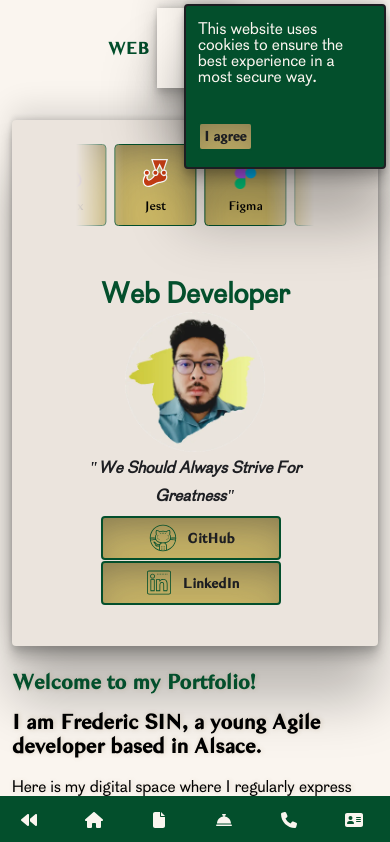
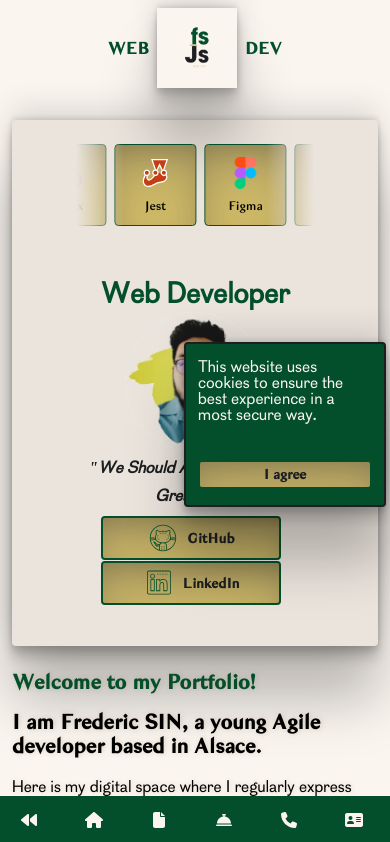
Before and after one commit to UdotBdot/Openclassrooms_P12_Portfolio, a React (Vite) app: page /home in a window 390 px wide. Shown: the top 842 px of the page. Built offline with nearby package versions, Linux system fonts and the light colour scheme; no server answers.

Commit message:
ADD: Responsive cookie

```diff
--- a/src/components/cookie/Cookie.jsx
+++ b/src/components/cookie/Cookie.jsx
@@ -2,9 +2,6 @@ import React from 'react'
 import './cookie.scss'
 
 function Cookie() {
-    const setCookie = () => {
-        document.cookie="NID=513=ChhdvHQO3zXDpdDGYJjdUvA5sonbjNdTs5E_YDnFiih6ty7okq2soahHtfmSj03s3DtOPc3LHo9wN79L8SfHDmiHRY5HkLjENgwg7Xpwl2sSigzjgYSYkRVAbqHt55c70CqHbQjQPewGjngt37BBb1Ktt_8mCpa367g6vbA5SgWhD7QP6xIqcIyrUKYHsiTk_4yPFPXLH0y2Y92Idt0gzfMtoAyPam1N13To; Secure; Path=/; SameSite=None; Partitioned;"
-    }
   return (
     <>
     <div className='border-radius' id="cookies">
@@ -12,7 +9,7 @@ function Cookie() {
             <div className="cookies__subcontainers">
                 <div className="cookie">
                     <p className='margin-4'>This website uses cookies to ensure the best experience in a most secure way.</p>
-                    <button onClick={setCookie} className='border-radius cookie__btn margin-4' id='form-btn'>I agree</button>
+                    <button className='border-radius cookie__btn margin-4' id='form-btn'>I agree</button>
                 </div>
             </div>
         </div>
--- a/src/components/cookie/cookie.scss
+++ b/src/components/cookie/cookie.scss
@@ -1,6 +1,7 @@
 @import 'src/index.scss';
 
 #cookies {
+    z-index: 100;
     box-sizing: border-box;
     padding: 12px;
    position: fixed;
@@ -14,9 +15,17 @@
    box-shadow: $main-shadow;
    .cookie {
     color: $primary-color;
+    display: flex;
+    flex-direction: column;
     &__btn {
         margin-top: 32px;
         padding: 4px;
     }
    }
 }
+
+@media (min-width:320px) and (max-width:426px) {
+    #cookies {
+        top: 40%;
+    }
+}
```
